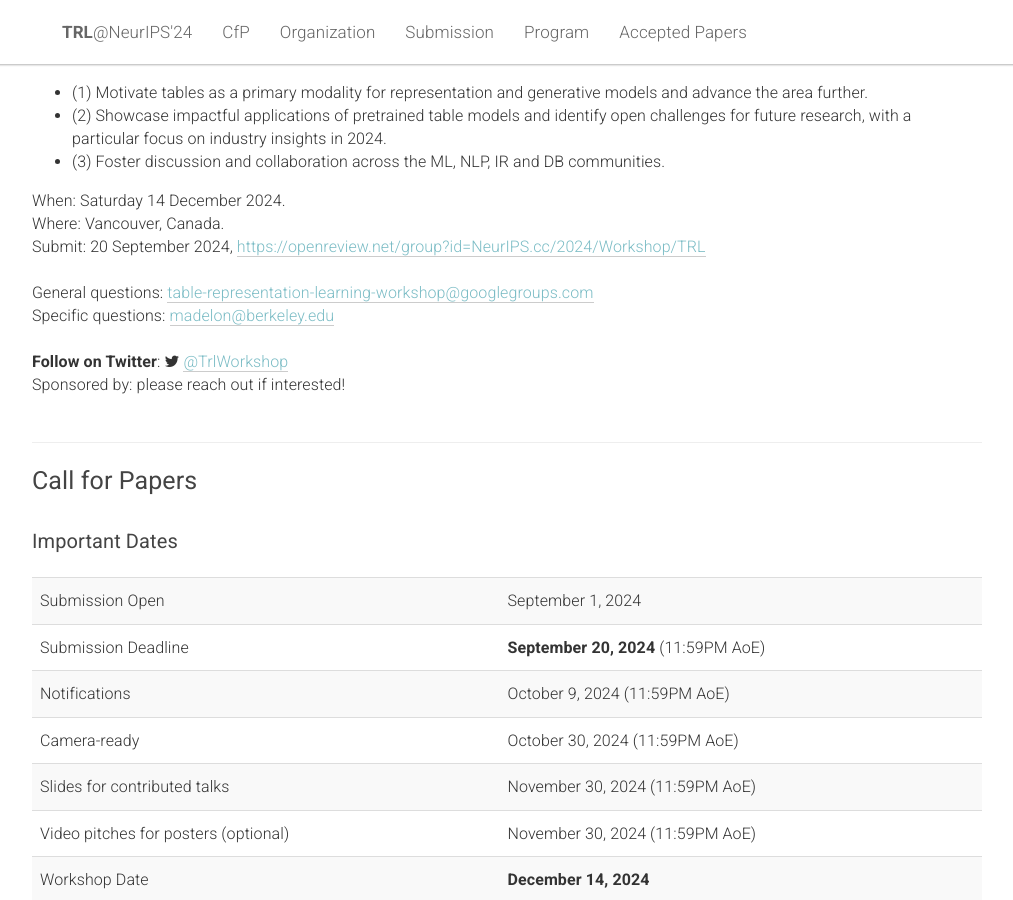
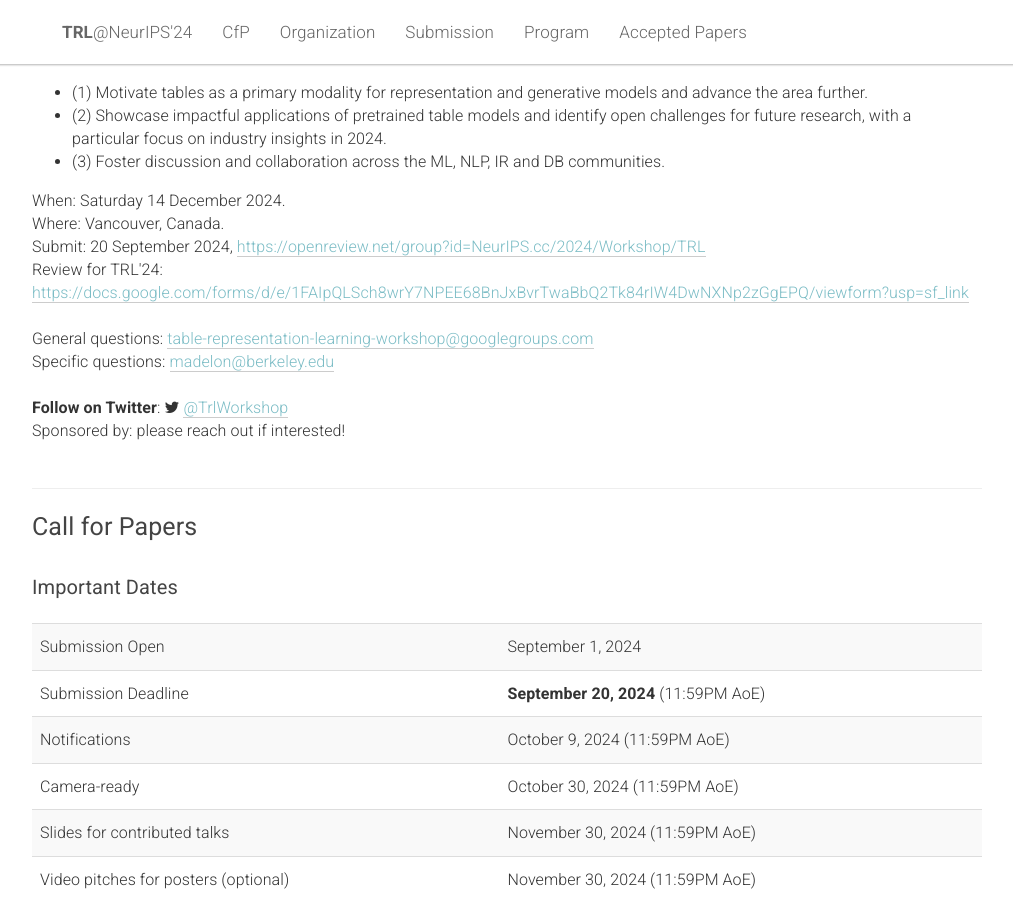
Before and after one commit to table-representation-learning/table-representation-learning.github.io, a Jekyll site: the page built from _pages/home.html, in a window 1280 px wide and 900 px high, scrolled down 401 px. Shown: the whole window, without its empty margins (133-1146 px from the left). Built offline with Jekyll 4.4.1, drawn with Linux system fonts in a browser that asks for light colours.

Commit message:
Add review form!

```diff
--- a/_pages/home.html
+++ b/_pages/home.html
@@ -55,6 +55,8 @@
             <div>
                 Submit:
                 20 September 2024, <a href="https://openreview.net/group?id=NeurIPS.cc/2024/Workshop/TRL" target="blank">https://openreview.net/group?id=NeurIPS.cc/2024/Workshop/TRL</a>
+            </div>
+            <div>Review for TRL'24: <a href="https://docs.google.com/forms/d/e/1FAIpQLSch8wrY7NPEE68BnJxBvrTwaBbQ2Tk84rIW4DwNXNp2zGgEPQ/viewform?usp=sf_link" target="blank">https://docs.google.com/forms/d/e/1FAIpQLSch8wrY7NPEE68BnJxBvrTwaBbQ2Tk84rIW4DwNXNp2zGgEPQ/viewform?usp=sf_link</a>
             </div>
             <div>
                 <br>
```
